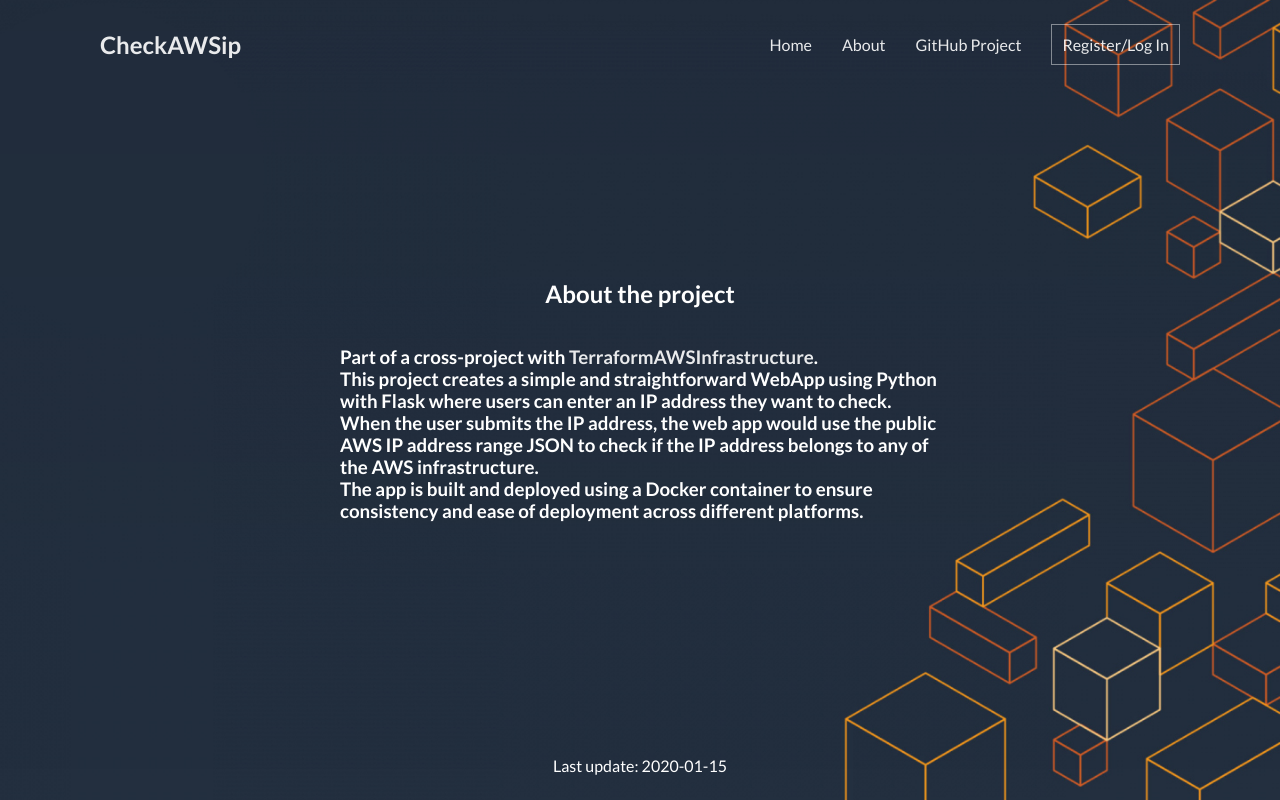
After one commit to andreip024/checkawsip, a Flask app: template templates/about.html in a window 1280 px wide. The commit adds this page. Run offline with Flask 2, Linux system fonts and the light colour scheme; the template is opened without the code that fills it: most values are stand-ins (such as "Sample title", 1, 10 or a date in 2020); parts of the project's set-up code (start-up, migrations or seed data) failed here and were passed over; some libraries are stand-ins or nearby versions.

Commit message:
Add header menu & include header from file

```diff
--- a/app.py
+++ b/app.py
@@ -11,10 +11,10 @@ app = Flask(__name__)
 
 logging.basicConfig(filename='/var/log/flask.log', level=logging.DEBUG, format=f'%(asctime)s %(levelname)s %('f'name)s %(threadName)s : %(message)s')
 
-SITE_KEY = "6LdMQJglAAAAALZosA7_89pMLpHI9K4md8Yy7RCo"
-SECRET_KEY = "6LdMQJglAAAAAF5ZuO9jGobazMp2GQhSUUBxPb9N"
+SITE_KEY = "your_rechapcha_key"
+SECRET_KEY = "your_rechapcha_secret_key"
 VERIFY_URL = "https://www.google.com/recaptcha/api/siteverify"
-ANALYTICS_ID = "G-QPW0Q5L2KY"
+ANALYTICS_ID = "your_analytics_id"
 AWS_URL = "https://ip-ranges.amazonaws.com/ip-ranges.json"
 
 def aws_call(aws_url):
@@ -44,20 +44,28 @@ def main():
     IP_HTML = request.form['ipform']
     try:
         rechapcha()
-        message_response = "empty"
+        MESSAGE_RESPONSE = "empty"
         if ipaddress.ip_address(IP_HTML):
             for cls in data['prefixes']:
                 if IPv4Address(IP_HTML) in IPv4Network(cls["ip_prefix"]):
-                    message_response="This IP is part of AWS infrastructure from region " + cls["region"]
+                    MESSAGE_RESPONSE="This IP is part of AWS infrastructure from region " + cls["region"]
                     app.logger.info("IP checked - " + IP_HTML + " - true")
-        if message_response == "empty":
-                message_response="This IP is NOT part of AWS infrastructure"
+        if MESSAGE_RESPONSE == "empty":
+                MESSAGE_RESPONSE="This IP is NOT part of AWS infrastructure"
                 app.logger.info("IP checked - " + IP_HTML + " - false")
-        return render_template('index.html', script_response=message_response, site_key=SITE_KEY, analytics_id=ANALYTICS_ID, last_update=LAST_UPDATE)
+        return render_template('index.html', message_response=MESSAGE_RESPONSE, site_key=SITE_KEY, analytics_id=ANALYTICS_ID, last_update=LAST_UPDATE)
     except ValueError:
-        message_response="Please insert a valid IP address"
+        MESSAGE_RESPONSE="Please insert a valid IP address"
         app.logger.info("IP checked - " + IP_HTML + " - NA")
-    return render_template('index.html', script_response=message_response, site_key=SITE_KEY, analytics_id=ANALYTICS_ID, last_update=LAST_UPDATE)
+    return render_template('index.html', message_response=MESSAGE_RESPONSE, site_key=SITE_KEY, analytics_id=ANALYTICS_ID, last_update=LAST_UPDATE)
+
+@app.route('/about/')
+def about():
+    return render_template('about.html', site_key=SITE_KEY, analytics_id=ANALYTICS_ID, last_update=LAST_UPDATE)
+
+@app.route('/singin/')
+def singin():
+    return render_template('singin.html', site_key=SITE_KEY, analytics_id=ANALYTICS_ID, last_update=LAST_UPDATE)
 
 if __name__ == '__main__':
     app.run(debug=False)
--- a/static/css/style.css
+++ b/static/css/style.css
@@ -172,6 +172,12 @@ input[type="search"] {
   color: #fff;
 }
 
+#text {
+  color: white;
+}
+#hit {
+  width: 600px;
+}
 @media all and (max-width:800px) {
   body {
     font-size: 0.9rem;
--- /dev/null
+++ b/templates/about.html
@@ -0,0 +1,21 @@
+<!DOCTYPE html>
+<html lang="en">
+{% include 'header.html' %}
+<body>
+    <div class="container">
+        <div class="cover">
+          <h2 id="text">About the project</h2>
+          <div id="hit">
+          <h3 id="text">Part of a cross-project with <a href="https://github.com/andreip024/terraform-aws-infrastructure/" target="_blank">TerraformAWSInfrastructure</a>.<br>
+            This project creates a simple and straightforward WebApp using Python with Flask where users can enter an IP address they want to check.<br> When the user submits the IP address, the web app would use the public AWS IP address range JSON to check if the IP address belongs to any of the AWS infrastructure.<br>
+            The app is built and deployed using a Docker container to ensure consistency and ease of deployment across different platforms.</h3>
+          </div>
+          <div id="footer">
+            <span>
+              Last update: {{ last_update }}
+            </span>
+          </div>
+        </div>
+      </div>
+</body>
+</html>
--- /dev/null
+++ b/templates/header.html
@@ -0,0 +1,43 @@
+<!DOCTYPE html>
+<html lang="en">
+<head>
+    <meta charset="UTF-8">
+    <title>CheckAWSip</title>
+    <link rel="stylesheet" href="{{ url_for('static', filename= 'css/style.css') }}">
+    <script src="https://www.google.com/recaptcha/api.js"></script>
+    <script async src="https://www.googletagmanager.com/gtag/js?id=G-QPW0Q5L2KY"></script>
+    <script>
+      function onSubmit(token) {
+        document.getElementById("check_ip").submit();
+      }
+    </script>
+    <script>
+      window.dataLayer = window.dataLayer || [];
+      function gtag(){dataLayer.push(arguments);}
+      gtag('js', new Date());
+      gtag('config', "{{ analytics_id }}");
+    </script>
+</head>
+<div class="container">
+
+  <header>
+    <h2><a href="https://checkawsip.com/"><i class="ion-plane"></i>CheckAWSip</a></h2>
+    <nav>
+      <ul>
+        <li>
+          <a href="/" title="Home">Home</a>
+        </li>
+        <li>
+          <a href="/about/" title="About">About</a>
+        </li>
+        <li>
+          <a href="https://github.com/andreip024/checkawsip" target="_blank" title="GitHub Project">GitHub Project</a>
+        </li>
+        <li>
+          <a class="btn" href="/singin/" title="Register / Log In">Register/Log In</a>
+        </li>
+      </ul>
+    </nav>
+  </header>
+</div>
+</html>
```
Also changed, not shown: templates/index.html (+3 -35 lines), templates/singin.html (added, +16 -0 lines), README.md.
